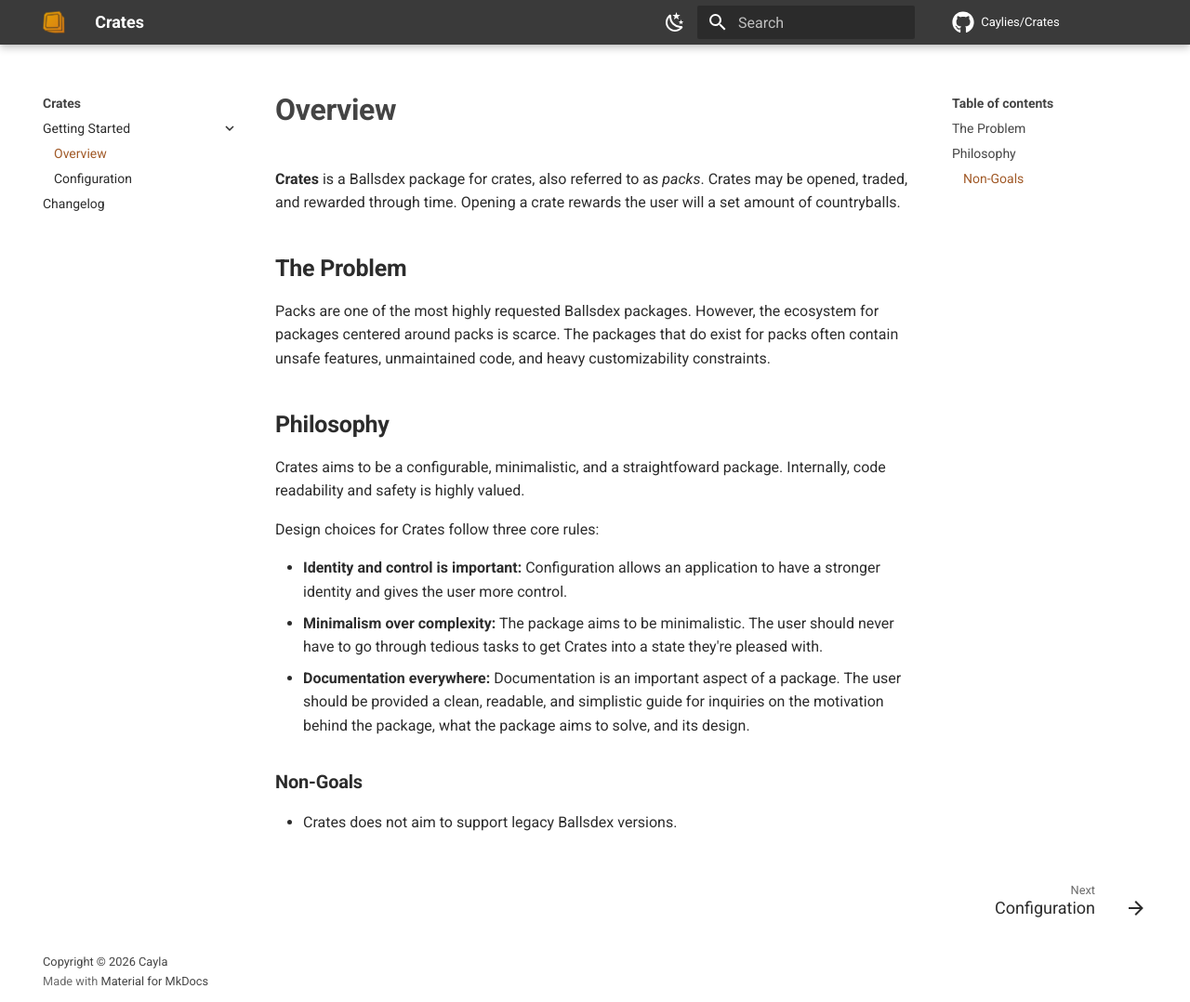
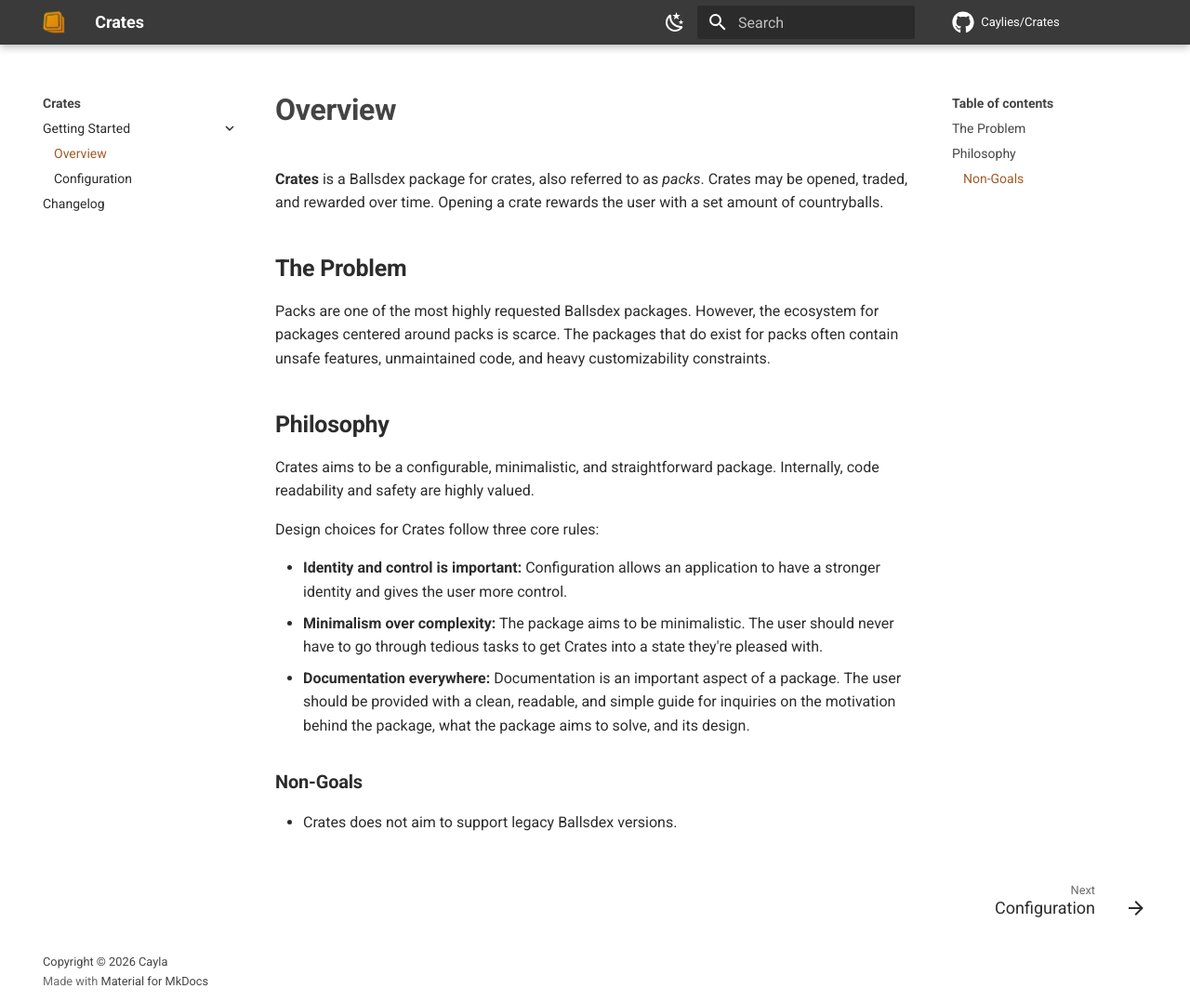
Before and after one commit to Caylies/Crates, an MkDocs documentation site: the page built from docs/getting-started/overview.md, in a window 1280 px wide and 1078 px high. Shown: the whole window at 93% size. Built offline with MkDocs 1.6.1 and Material for MkDocs 9.7.7, drawn with Linux system fonts in a browser that asks for light colours; comment, search, counter and statistics services are not loaded.

Commit message:
Fix grammar

```diff
--- a/docs/getting-started/overview.md
+++ b/docs/getting-started/overview.md
@@ -1,6 +1,6 @@
 # Overview
 
-**Crates** is a Ballsdex package for crates, also referred to as *packs*. Crates may be opened, traded, and rewarded through time. Opening a crate rewards the user will a set amount of countryballs.
+**Crates** is a Ballsdex package for crates, also referred to as *packs*. Crates may be opened, traded, and rewarded over time. Opening a crate rewards the user with a set amount of countryballs.
 
 ## The Problem
 
@@ -8,13 +8,13 @@ Packs are one of the most highly requested Ballsdex packages. However, the ecosy
 
 ## Philosophy
 
-Crates aims to be a configurable, minimalistic, and a straightfoward package. Internally, code readability and safety is highly valued.
+Crates aims to be a configurable, minimalistic, and straightforward package. Internally, code readability and safety are highly valued.
 
 Design choices for Crates follow three core rules:
 
 * **Identity and control is important:** Configuration allows an application to have a stronger identity and gives the user more control.
 * **Minimalism over complexity:** The package aims to be minimalistic. The user should never have to go through tedious tasks to get Crates into a state they're pleased with.
-* **Documentation everywhere:** Documentation is an important aspect of a package. The user should be provided a clean, readable, and simplistic guide for inquiries on the motivation behind the package, what the package aims to solve, and its design.
+* **Documentation everywhere:** Documentation is an important aspect of a package. The user should be provided with a clean, readable, and simple guide for inquiries on the motivation behind the package, what the package aims to solve, and its design.
 
 ### Non-Goals
 
```
